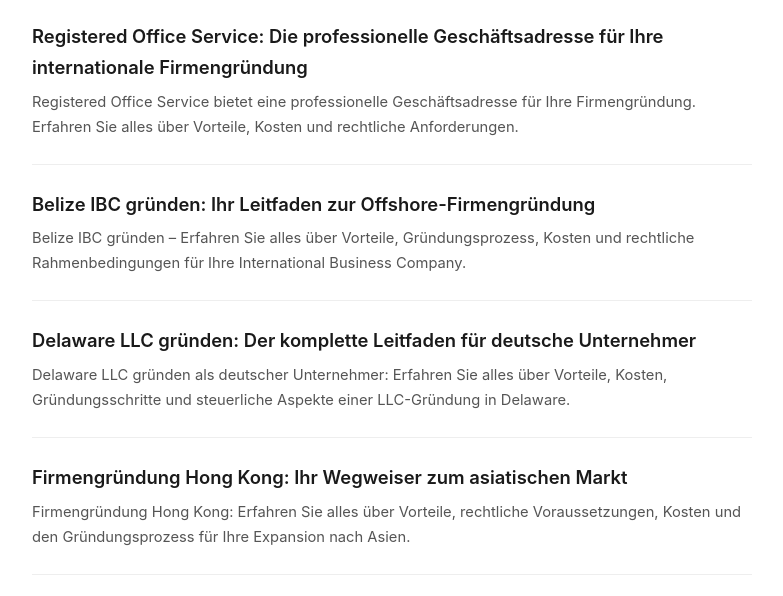
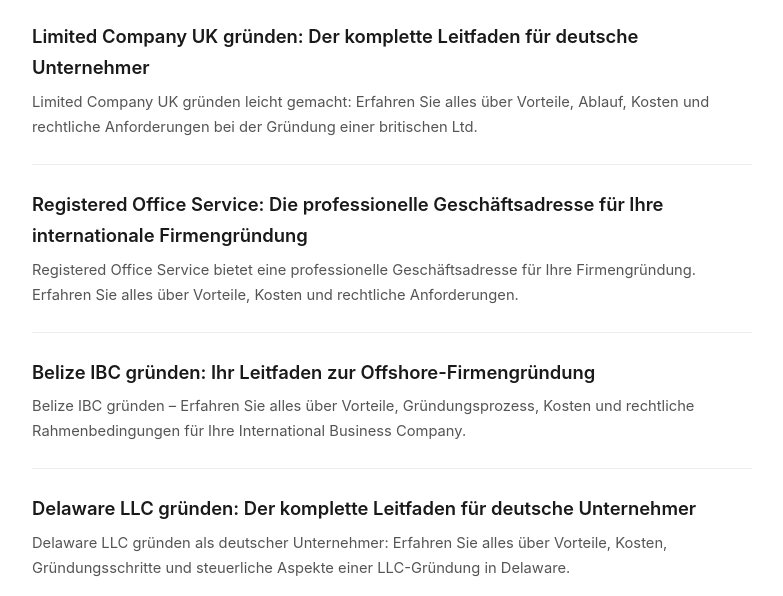
Before and after one commit to haraldlinhart-prog/pan21-com, a plain HTML site: page blog/index.html in a window 1280 px wide. Shown: the part 162-758 px from the top of the page, without its empty margins (248-1031 px from the left). Drawn offline with Linux system fonts and the light colour scheme.

Commit message:
suchmaschinen.pro: update news index

```diff
--- a/blog/index.html
+++ b/blog/index.html
@@ -20,6 +20,10 @@
 <a class="back" href="https://pan21.com/">&larr; Zurück zu pan21.com</a>
 <h1>News</h1>
 <ul>
+  <li>
+    <a href="./limited-company-uk-grunden-der-komplette-leitfaden-fur-deutsche-untern/">Limited Company UK gründen: Der komplette Leitfaden für deutsche Unternehmer</a>
+    <p>Limited Company UK gründen leicht gemacht: Erfahren Sie alles über Vorteile, Ablauf, Kosten und rechtliche Anforderungen bei der Gründung einer britischen Ltd.</p>
+  </li>
   <li>
     <a href="./registered-office-service-die-professionelle-geschaftsadresse-fur-ihre/">Registered Office Service: Die professionelle Geschäftsadresse für Ihre internationale Firmengründung</a>
     <p>Registered Office Service bietet eine professionelle Geschäftsadresse für Ihre Firmengründung. Erfahren Sie alles über Vorteile, Kosten und rechtliche Anforderungen.</p>
```
